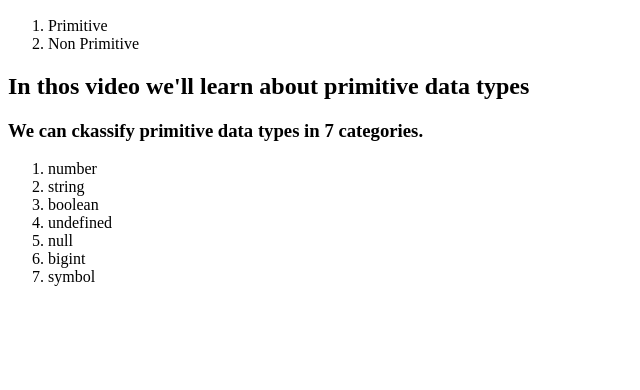
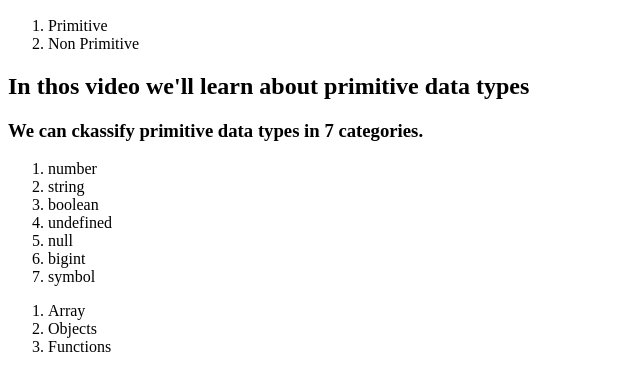
Before and after one commit to premlalwani09/Learning-JavaScript, a plain HTML site: page 02_Data_Types/index.html in a window 1280 px wide. Shown: the part 110-500 px from the top of the page, without its empty margins (0-640 px from the left). Drawn offline with Linux system fonts and the light colour scheme.

Commit message:
Update Data Types

```diff
--- a/02_Data_Types/index.html
+++ b/02_Data_Types/index.html
@@ -16,6 +16,7 @@
     </ol>
     <h2>In thos video we'll learn about primitive data types</h2>
     <h3>We can ckassify primitive data types in 7 categories.</h3>
+    <div class="primitive">
         <ol>
             <li>number</li>
             <li>string</li>
@@ -25,6 +26,14 @@
             <li>bigint</li>
             <li>symbol</li>
         </ol>
+    </div>
+    <div class="non-primitive">
+        <ol>
+            <li>Array</li>
+            <li>Objects</li>
+            <li>Functions</li>
+        </ol>
+    </div>
 
 </body>
 </html>
```
Lines whose indentation alone changed are shown as unchanged.
